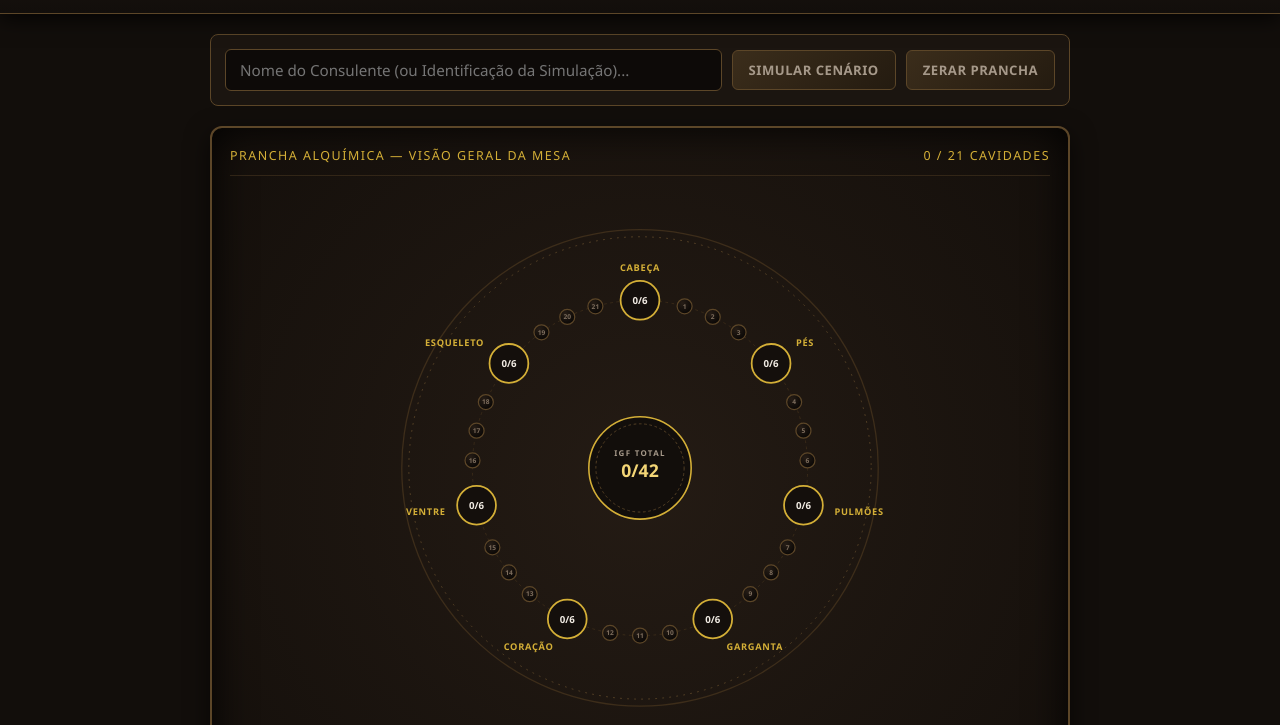
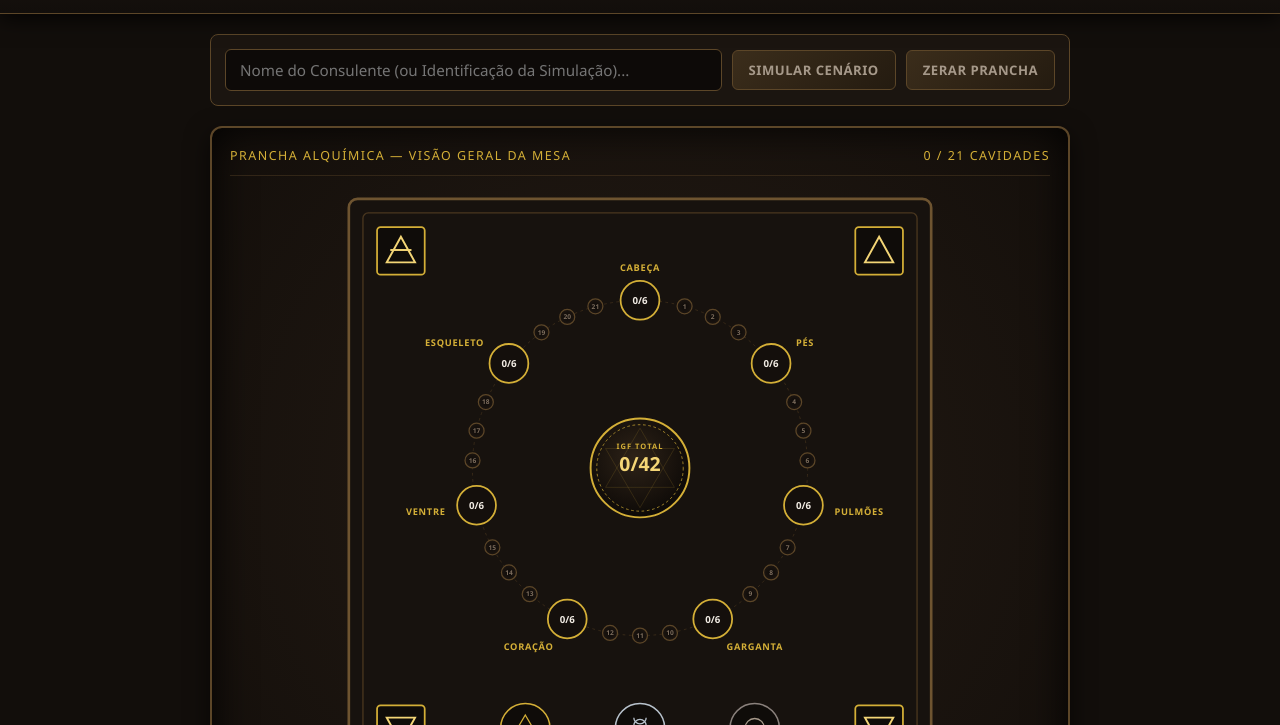
Before and after one commit to jefpontes/prancha-alquimica, a plain HTML site: page index.html in a window 1280 px wide. Shown: the part 75-800 px from the top of the page. Drawn offline with Linux system fonts and the light colour scheme.

Commit message:
Update index.html

```diff
--- a/index.html
+++ b/index.html
@@ -591,39 +591,93 @@
 
     <svg id="pranchaSvg" viewBox="0 0 680 680" xmlns="http://www.w3.org/2000/svg" aria-label="Prancha Alquímica de 7 Domínios e 21 Cavidades">
       <defs>
-        <radialGradient id="gradEmpty" cx="35%" cy="30%" r="70%">
-          <stop offset="0%" stop-color="#261d16" />
-          <stop offset="100%" stop-color="#0b0806" />
-        </radialGradient>
         <radialGradient id="gradGold" cx="35%" cy="30%" r="70%">
-          <stop offset="0%" stop-color="#fff6c2" />
+          <stop offset="0%" stop-color="#fff4b8" />
           <stop offset="55%" stop-color="#d4af37" />
-          <stop offset="100%" stop-color="#7a5b11" />
+          <stop offset="100%" stop-color="#7a5c12" />
         </radialGradient>
         <radialGradient id="gradSilver" cx="35%" cy="30%" r="70%">
           <stop offset="0%" stop-color="#ffffff" />
           <stop offset="55%" stop-color="#b8c2cc" />
-          <stop offset="100%" stop-color="#52606d" />
+          <stop offset="100%" stop-color="#525c66" />
         </radialGradient>
         <radialGradient id="gradIron" cx="35%" cy="30%" r="70%">
           <stop offset="0%" stop-color="#6b645e" />
-          <stop offset="55%" stop-color="#2a2624" />
-          <stop offset="100%" stop-color="#0d0b0a" />
+          <stop offset="50%" stop-color="#262220" />
+          <stop offset="100%" stop-color="#0a0908" />
+        </radialGradient>
+        <radialGradient id="gradEmpty" cx="50%" cy="50%" r="50%">
+          <stop offset="0%" stop-color="#0d0a08" />
+          <stop offset="100%" stop-color="#1c1510" />
+        </radialGradient>
+        <radialGradient id="gradEther" cx="45%" cy="40%" r="65%">
+          <stop offset="0%" stop-color="#2e2318" />
+          <stop offset="65%" stop-color="#17110c" />
+          <stop offset="100%" stop-color="#0a0806" />
         </radialGradient>
       </defs>
 
-      <!-- Moldura externa da prancha -->
-      <circle cx="340" cy="315" r="270" fill="none" stroke="#3d2d1a" stroke-width="1.5" />
-      <circle cx="340" cy="315" r="262" fill="none" stroke="#5c4628" stroke-width="1" stroke-dasharray="2,6" />
-
-      <!-- Núcleo central (IGF em tempo real) -->
-      <circle cx="340" cy="315" r="58" fill="#120e0b" stroke="#d4af37" stroke-width="1.8" />
-      <circle cx="340" cy="315" r="50" fill="none" stroke="#5c4628" stroke-width="1" stroke-dasharray="3,3" />
-      <text x="340" y="301" fill="#a6998a" font-size="9" font-weight="bold" letter-spacing="1.5" text-anchor="middle">IGF TOTAL</text>
-      <text id="centerScoreText" x="340" y="325" fill="#f3d576" font-size="20" font-weight="800" text-anchor="middle">0/42</text>
-
-      <!-- Camada dinâmica dos 7 domínios e 21 cavidades -->
+      <!-- Moldura Dupla da Prancha -->
+      <rect x="10" y="10" width="660" height="660" rx="10" fill="#17120e" stroke="#6e5430" stroke-width="3" />
+      <rect x="26" y="26" width="628" height="628" rx="6" fill="none" stroke="#4a371f" stroke-width="1.5" />
+
+      <!-- 4 ELEMENTOS NOS CANTOS DA PRANCHA (Símbolos Alquímicos Puros) -->
+      <!-- Superior Esquerdo: AR (Triângulo para cima com linha horizontal) -->
+      <g transform="translate(42, 42)">
+        <rect width="54" height="54" rx="4" fill="#0f0c09" stroke="#d4af37" stroke-width="2" />
+        <polygon points="27,11 43,40 11,40" fill="none" stroke="#f3d576" stroke-width="2.2" />
+        <line x1="15" y1="26" x2="39" y2="26" stroke="#f3d576" stroke-width="2.2" />
+      </g>
+
+      <!-- Superior Direito: FOGO (Triângulo apontando para cima) -->
+      <g transform="translate(584, 42)">
+        <rect width="54" height="54" rx="4" fill="#0f0c09" stroke="#d4af37" stroke-width="2" />
+        <polygon points="27,11 43,40 11,40" fill="none" stroke="#f3d576" stroke-width="2.2" />
+      </g>
+
+      <!-- Inferior Esquerdo: ÁGUA (Triângulo apontando para baixo) -->
+      <g transform="translate(42, 584)">
+        <rect width="54" height="54" rx="4" fill="#0f0c09" stroke="#d4af37" stroke-width="2" />
+        <polygon points="27,43 43,14 11,14" fill="none" stroke="#f3d576" stroke-width="2.2" />
+      </g>
+
+      <!-- Inferior Direito: TERRA (Triângulo para baixo com linha horizontal) -->
+      <g transform="translate(584, 584)">
+        <rect width="54" height="54" rx="4" fill="#0f0c09" stroke="#d4af37" stroke-width="2" />
+        <polygon points="27,43 43,14 11,14" fill="none" stroke="#f3d576" stroke-width="2.2" />
+        <line x1="15" y1="28" x2="39" y2="28" stroke="#f3d576" stroke-width="2.2" />
+      </g>
+
+      <!-- Núcleo Central: 5º Elemento • Éter (Corpo Soberano) -->
+      <circle cx="340" cy="315" r="56" fill="url(#gradEther)" stroke="#d4af37" stroke-width="2.2" />
+      <circle cx="340" cy="315" r="49" fill="none" stroke="#d4af37" stroke-width="0.8" stroke-dasharray="3,3" />
+      <polygon points="340,270 379,337 301,337" fill="none" stroke="#d4af37" stroke-width="0.6" opacity="0.28" />
+      <polygon points="340,360 379,293 301,293" fill="none" stroke="#d4af37" stroke-width="0.6" opacity="0.28" />
+      <text x="340" y="293" fill="#d4af37" font-size="8.5" font-weight="bold" text-anchor="middle" letter-spacing="1.2">IGF TOTAL</text>
+      <text id="centerScoreText" x="340" y="319" fill="#f3d576" font-size="22" font-weight="800" text-anchor="middle">0/42</text>
+
+      <!-- Camada Dinâmica dos 7 Domínios e 21 Cavidades -->
       <g id="orbitLayer"></g>
+
+      <!-- 3 Tigelas Inferiores: Enxofre (0), Mercúrio (1) e Sal (2) -->
+      <g transform="translate(210, 610)">
+        <circle cx="0" cy="0" r="28" fill="#0f0c09" stroke="#d4af37" stroke-width="1.8" />
+        <polygon points="0,-15 10,2 -10,2" fill="none" stroke="#d4af37" stroke-width="1.5" />
+        <line x1="0" y1="2" x2="0" y2="15" stroke="#d4af37" stroke-width="1.5" />
+        <line x1="-6" y1="8.5" x2="6" y2="8.5" stroke="#d4af37" stroke-width="1.5" />
+      </g>
+      <g transform="translate(340, 610)">
+        <circle cx="0" cy="0" r="28" fill="#0f0c09" stroke="#b8c2cc" stroke-width="1.8" />
+        <circle cx="0" cy="-3" r="7" fill="none" stroke="#b8c2cc" stroke-width="1.5" />
+        <path d="M -7,-12 A 7,7 0 0,0 7,-12" fill="none" stroke="#b8c2cc" stroke-width="1.5" />
+        <line x1="0" y1="4" x2="0" y2="16" stroke="#b8c2cc" stroke-width="1.5" />
+        <line x1="-6" y1="10.5" x2="6" y2="10.5" stroke="#b8c2cc" stroke-width="1.5" />
+      </g>
+      <g transform="translate(470, 610)">
+        <circle cx="0" cy="0" r="28" fill="#0f0c09" stroke="#8a817c" stroke-width="1.8" />
+        <circle cx="0" cy="0" r="11" fill="none" stroke="#a6998a" stroke-width="1.5" />
+        <line x1="-11" y1="0" x2="11" y2="0" stroke="#a6998a" stroke-width="1.5" />
+      </g>
     </svg>
 
     <!-- Legenda das Esferas -->
```
